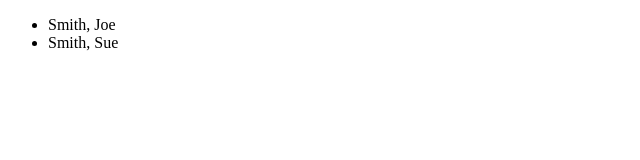
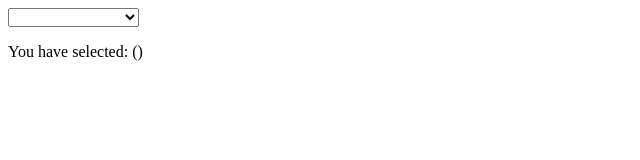
Before and after one commit to glitchedmob/MEAN-Stack-Development, a website: page public/angular.html in a window 1280 px wide. Shown: the whole page, without its empty margins (0-640 px from the left). Drawn offline with nearby package versions, Linux system fonts and the light colour scheme.

Commit message:
ng-options

```diff
--- a/public/angular.html
+++ b/public/angular.html
@@ -17,10 +17,14 @@
 </head>
 <body>
 
-	<div ng-init="names = [{ surname: 'Smith', firstname: 'Joe' }, {surname: 'Smith', firstname: 'Sue'}]">
-		<ul>
-			<li ng-repeat="name in names track by $index">{{ name.surname }}, {{ name.firstname}}</li>
-		</ul>
+	<div ng-init="rebels = [
+		{ name: 'Luke Skywalker', profession: 'Jedi', weapon: 'lightsaber', age: 19 },
+		{ name: 'Ben Kenobi', profession: 'Jedi', weapon: 'lightsaber', age: 56 },
+		{ name: 'Han Solo', profession: 'smuggler', weapon: 'laser blaseter', age: 32 },
+		{ name: 'Chewbacca', profession: 'pilot', weapon: 'bowcaster', age: 200 }
+	]">
+		<select ng-model="rebel" ng-options="rebel.name group by rebel.weapon for rebel in rebels"></select>
+		<p>You have selected: {{ rebel.name }} ({{ rebel.profession }})</p>
 	</div>
 
 	<script src="https://ajax.googleapis.com/ajax/libs/angularjs/1.4.0/angular.min.js"></script>
```
